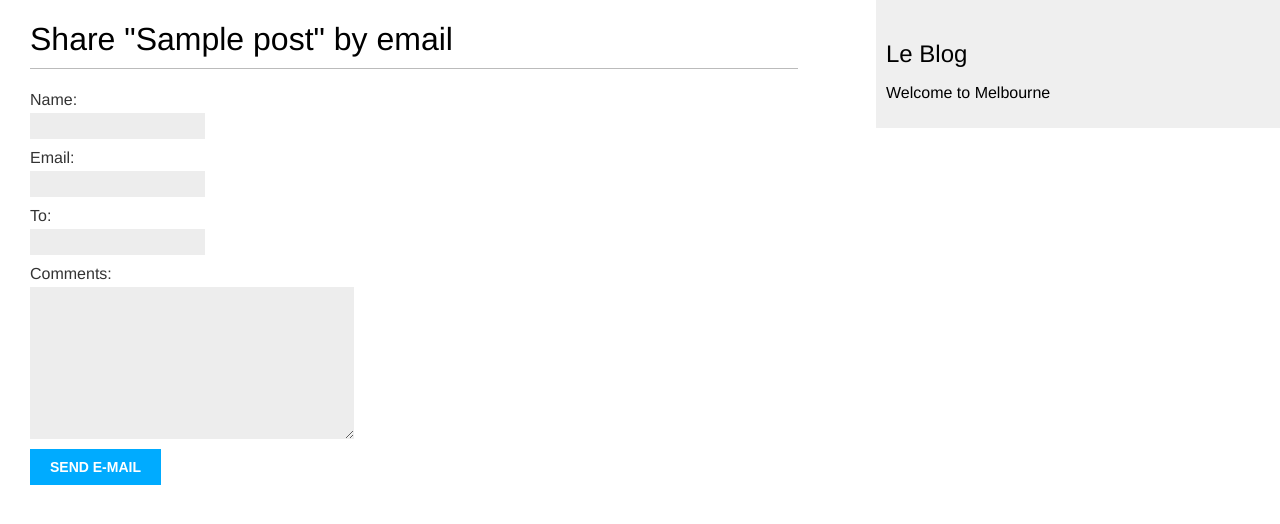
After one commit to Roberto-Yudi/D3BE_Blog, a Django app: page /blog/1/share/ in a window 1280 px wide. The commit adds this page. Shown: the top 524 px of the page. Run offline with Django 3.2, Linux system fonts and the light colour scheme; tables that the repository leaves empty hold one stand-in row (values such as "Sample post").

Commit message:
implemented post sharing by email

```diff
--- /dev/null
+++ b/blog/forms.py
@@ -0,0 +1,7 @@
+from django import forms
+
+class EmailPostForm(forms.Form):
+    name = forms.CharField(max_length=30)
+    email = forms.EmailField()
+    to = forms.EmailField()
+    comments = forms.CharField(required=False, widget=forms.Textarea)
--- a/blog/templates/blog/post/detail.html
+++ b/blog/templates/blog/post/detail.html
@@ -8,5 +8,10 @@
         Published {{ post.publish }} by {{ post.author }}
     </p>
     {{ post.body|linebreaks }}
+    <p>
+        <a href="{% url 'blog:post_share' post.id %}">
+            Share this post
+        </a>
+    </p>
     <br>
 {% endblock %}
--- /dev/null
+++ b/blog/templates/blog/post/share.html
@@ -0,0 +1,20 @@
+{% extends 'base.html' %}
+
+{% block title %}{% endblock %}
+
+{% block content %}
+    {% if sent %}
+        <h1>E-mail successfully sent</h1>
+        <p>
+            "{{ post.title }}" was successfully sent to {{ form.cleaned_data.to }}.
+        </p>
+    {% else %}
+        <h1>Share "{{ post.title }}" by email</h1>
+        <form method="post">
+            {{ form.as_p }}
+            {% csrf_token %}
+            <input type="submit" value="Send e-mail">
+        </form>
+    {% endif %}
+
+{% endblock %}
--- a/blog/urls.py
+++ b/blog/urls.py
@@ -6,4 +6,5 @@ app_name = 'blog'
 urlpatterns = [
     path('', views.post_list, name='post_list'),
     path('<int:year>/<int:month>/<int:day>/<slug:post>/', views.post_detail, name='post_detail'),
+    path('<int:post_id>/share/', views.post_share, name='post_share'),
 ]
--- a/blog/views.py
+++ b/blog/views.py
@@ -1,6 +1,10 @@
 from django.shortcuts import render, get_object_or_404
 from django.core.paginator import Paginator, EmptyPage, PageNotAnInteger
+from django.core.mail import send_mail
+
 from .models import Post
+from .forms import EmailPostForm
+
 
 def post_list(request):
 
@@ -26,3 +30,24 @@ def post_detail(request, year, month, day, post):
     publish__month=month,
     publish__day=day)
     return render(request,'blog/post/detail.html',{'post': post})
+
+
+def post_share(request, post_id):
+    post = get_object_or_404(Post, id=post_id, status='published')
+    sent = False
+
+    if request.method == 'POST':
+        form = EmailPostForm(request.POST)
+        if form.is_valid():
+            cd=form.cleaned_data
+            post_url = request.build_absolute_uri(
+                post.get_absolute_url())
+            subject = f"{cd['name']} recommends you read " \
+                      f"{post.title}"
+            message = f"Read {post.title} at {post_url}\n\n" \
+                      f"{cd['name']}`s comments: {cd['comments']}"
+            send_mail(subject, message, 'y.roberto@ymail.com', [cd['to']])
+            sent = True
+    else:
+        form = EmailPostForm()
+    return render(request, 'blog/post/share.html', {'post': post, 'form': form, 'sent':sent})
--- a/config/settings.py
+++ b/config/settings.py
@@ -126,3 +126,5 @@ STATIC_URL = '/static/'
 # https://docs.djangoproject.com/en/3.2/ref/settings/#default-auto-field
 
 DEFAULT_AUTO_FIELD = 'django.db.models.BigAutoField'
+
+EMAIL_BACKEND = 'django.core.mail.backends.console.EmailBackend'
```
